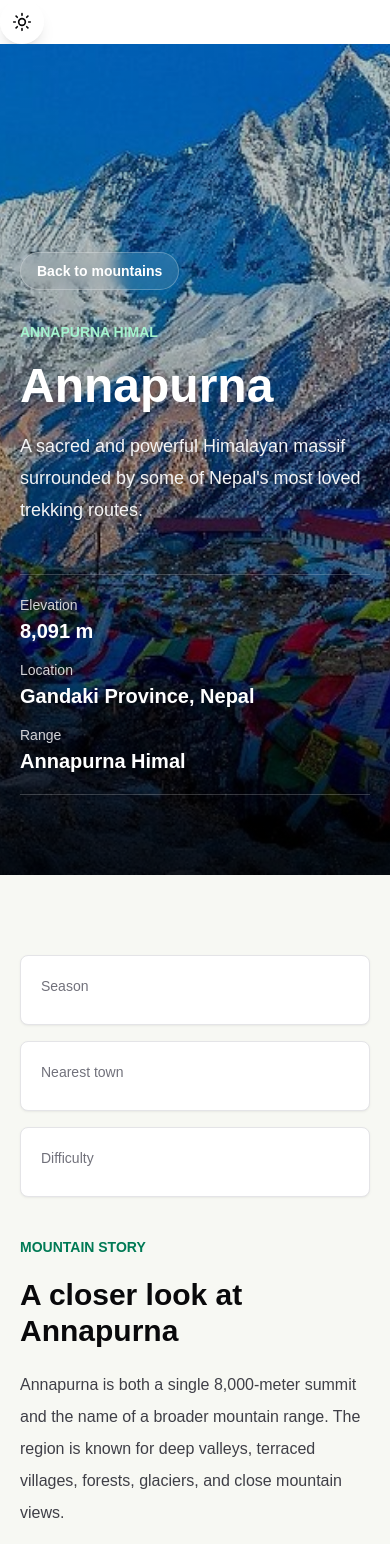
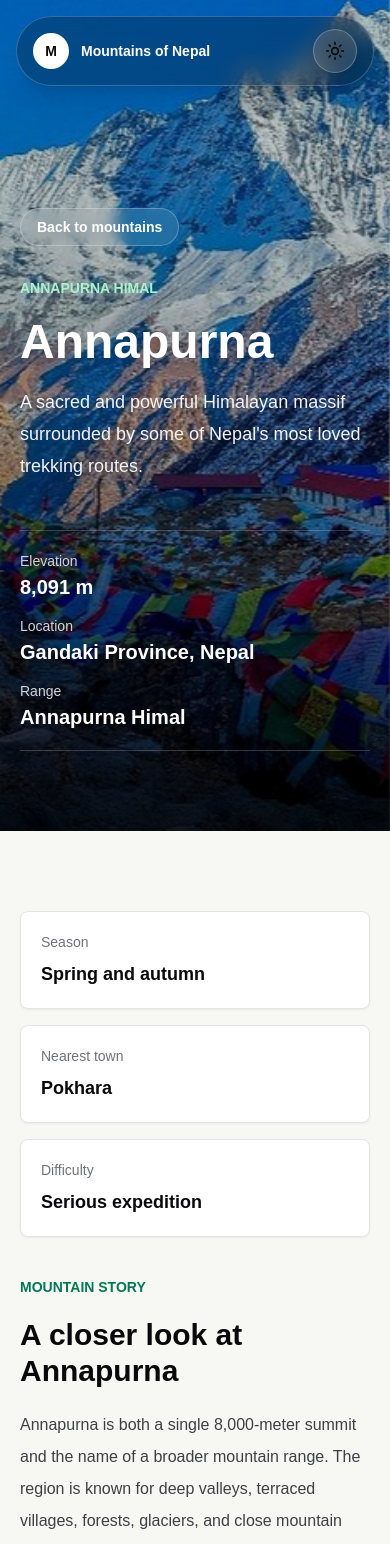
Before and after one commit to Bishuthapa/stunning-mountains, a Next.js app: page /mountains/annapurna in a window 390 px wide. Shown: the top 1544 px of the page. Built offline with nearby package versions, Linux system fonts and the light colour scheme.

Commit message:
update-global-css

```diff
--- a/app/globals.css
+++ b/app/globals.css
@@ -24,3 +24,84 @@ body {
   color: var(--foreground);
   font-family: Arial, Helvetica, sans-serif;
 }
+
+::selection {
+  background: #10b981;
+  color: #052e16;
+}
+
+.animate-fade-in {
+  animation: fade-in 700ms ease both;
+}
+
+.animate-rise-in {
+  animation: rise-in 700ms cubic-bezier(0.16, 1, 0.3, 1) both;
+}
+
+.animate-scale-in {
+  animation: scale-in 800ms cubic-bezier(0.16, 1, 0.3, 1) both;
+}
+
+.mountain-card-shine::after {
+  content: "";
+  position: absolute;
+  inset: 0;
+  background: linear-gradient(
+    120deg,
+    transparent 20%,
+    rgb(255 255 255 / 0.22) 45%,
+    transparent 70%
+  );
+  transform: translateX(-130%);
+  transition: transform 700ms ease;
+}
+
+.mountain-card-shine:hover::after {
+  transform: translateX(130%);
+}
+
+@keyframes fade-in {
+  from {
+    opacity: 0;
+  }
+  to {
+    opacity: 1;
+  }
+}
+
+@keyframes rise-in {
+  from {
+    filter: blur(8px);
+    opacity: 0;
+    transform: translateY(28px) scale(0.98);
+  }
+  to {
+    filter: blur(0);
+    opacity: 1;
+    transform: translateY(0) scale(1);
+  }
+}
+
+@keyframes scale-in {
+  from {
+    filter: blur(10px);
+    opacity: 0;
+    transform: scale(1.04);
+  }
+  to {
+    filter: blur(0);
+    opacity: 1;
+    transform: scale(1);
+  }
+}
+
+@media (prefers-reduced-motion: reduce) {
+  *,
+  *::before,
+  *::after {
+    animation-duration: 1ms !important;
+    animation-iteration-count: 1 !important;
+    scroll-behavior: auto !important;
+    transition-duration: 1ms !important;
+  }
+}
--- a/app/layout.tsx
+++ b/app/layout.tsx
@@ -1,6 +1,6 @@
 import type { Metadata } from "next";
 import { Geist, Geist_Mono } from "next/font/google";
-import { ThemeToggle } from "@/components/ThemeToggle";
+import { SiteHeader } from "@/components/SiteHeader";
 import "./globals.css";
 
 const geistSans = Geist({
@@ -31,7 +31,7 @@ export default function RootLayout({
       suppressHydrationWarning
     >
       <body className="min-h-full flex flex-col">
-        <ThemeToggle />
+        <SiteHeader />
         {children}
       </body>
     </html>
--- /dev/null
+++ b/components/SiteHeader.tsx
@@ -0,0 +1,33 @@
+import Link from "next/link";
+import { ThemeToggle } from "@/components/ThemeToggle";
+
+export function SiteHeader() {
+  return (
+    <header className="fixed inset-x-0 top-0 z-50 px-4 py-4 sm:px-6">
+      <div className="mx-auto flex max-w-6xl items-center justify-between rounded-full border border-white/20 bg-zinc-950/25 px-4 py-3 text-white shadow-xl shadow-black/10 backdrop-blur-md">
+        <Link href="/" className="flex items-center gap-3">
+          <span className="grid h-9 w-9 place-items-center rounded-full bg-white text-sm font-bold text-zinc-950">
+            M
+          </span>
+          <span className="text-sm font-semibold sm:text-base">
+            Mountains of Nepal
+          </span>
+        </Link>
+
+        <nav className="hidden items-center gap-6 text-sm font-medium text-zinc-100 sm:flex">
+          <Link href="/#mountains" className="transition hover:text-white">
+            Peaks
+          </Link>
+          <Link
+            href="/mountains/mount-everest"
+            className="transition hover:text-white"
+          >
+            Everest
+          </Link>
+        </nav>
+
+        <ThemeToggle />
+      </div>
+    </header>
+  );
+}
--- a/components/mountains/MountainCard.tsx
+++ b/components/mountains/MountainCard.tsx
@@ -4,23 +4,33 @@ import type { Mountain } from "@/data/mountains";
 
 type MountainCardProps = {
   mountain: Mountain;
+  index?: number;
   loading?: "eager" | "lazy";
 };
 
-export function MountainCard({ mountain, loading = "lazy" }: MountainCardProps) {
+export function MountainCard({
+  mountain,
+  index = 0,
+  loading = "lazy",
+}: MountainCardProps) {
   return (
     <Link
       href={`/mountains/${mountain.slug}`}
-      className="group block overflow-hidden rounded-lg border border-zinc-200 bg-white text-zinc-950 shadow-sm transition hover:-translate-y-1 hover:border-zinc-300 hover:shadow-xl hover:shadow-zinc-950/10 dark:border-zinc-800 dark:bg-zinc-950 dark:text-zinc-50 dark:hover:border-zinc-600"
+      className="group animate-rise-in relative block overflow-hidden rounded-lg border border-zinc-200/80 bg-white text-zinc-950 opacity-0 shadow-sm shadow-zinc-950/5 transition duration-300 mountain-card-shine hover:-translate-y-1.5 hover:border-emerald-300 hover:shadow-2xl hover:shadow-emerald-950/10 dark:border-zinc-800 dark:bg-zinc-950 dark:text-zinc-50 dark:shadow-black/30 dark:hover:border-emerald-500/50"
+      style={{ animationDelay: `${index * 80}ms` }}
     >
-      <div className="aspect-4/3 overflow-hidden bg-zinc-100 dark:bg-zinc-900">
+      <div className="relative aspect-4/3 overflow-hidden bg-zinc-100 dark:bg-zinc-900">
         <SmartImage
           name={mountain.imageKey}
           alt={mountain.name}
-          className="h-full w-full object-cover transition duration-500 group-hover:scale-105"
+          className="h-full w-full object-cover transition duration-700 group-hover:scale-105"
           loading={loading}
           sizes="(max-width: 768px) 100vw, 33vw"
         />
+        <div className="absolute inset-x-0 bottom-0 h-24 bg-gradient-to-t from-black/55 to-transparent opacity-80 transition group-hover:opacity-100" />
+        <p className="absolute bottom-4 left-4 rounded-full bg-white/90 px-3 py-1 text-xs font-semibold text-zinc-950 shadow-sm backdrop-blur dark:bg-zinc-950/85 dark:text-zinc-50">
+          {mountain.range}
+        </p>
       </div>
       <div className="space-y-4 p-5">
         <div className="space-y-2">
@@ -34,6 +44,12 @@ export function MountainCard({ mountain, loading = "lazy" }: MountainCardProps)
         <p className="text-sm leading-6 text-zinc-600 dark:text-zinc-300">
           {mountain.summary}
         </p>
+        <div className="flex items-center justify-between border-t border-zinc-100 pt-4 text-sm font-semibold dark:border-zinc-800">
+          <span>{mountain.location}</span>
+          <span className="rounded-full bg-emerald-50 px-3 py-1 text-emerald-800 transition group-hover:bg-emerald-600 group-hover:text-white dark:bg-emerald-400/10 dark:text-emerald-200 dark:group-hover:bg-emerald-400 dark:group-hover:text-emerald-950">
+            View
+          </span>
+        </div>
       </div>
     </Link>
   );
--- a/components/mountains/MountainGrid.tsx
+++ /dev/null
@@ -1,16 +0,0 @@
-import { mountains } from "@/data/mountains";
-import { MountainCard } from "@/components/mountains/MountainCard";
-
-export function MountainGrid() {
-  return (
-    <div className="grid w-full gap-6 sm:grid-cols-2 lg:grid-cols-3">
-      {mountains.map((mountain, index) => (
-        <MountainCard
-          key={mountain.slug}
-          mountain={mountain}
-          loading={index < 3 ? "eager" : "lazy"}
-        />
-      ))}
-    </div>
-  );
-}
--- a/data/mountains.ts
+++ b/data/mountains.ts
@@ -7,6 +7,9 @@ export type Mountain = {
   elevation: string;
   location: string;
   range: string;
+  season: string;
+  nearestTown: string;
+  difficulty: string;
   summary: string;
   description: readonly string[];
   facts: readonly {
@@ -23,6 +26,9 @@ export const mountains = [
     elevation: "8,848.86 m",
     location: "Solukhumbu District, Nepal",
     range: "Mahalangur Himal",
+    season: "Spring and autumn",
+    nearestTown: "Namche Bazaar",
+    difficulty: "Extreme expedition",
     summary:
       "The highest mountain on Earth, known in Nepal as Sagarmatha and in Tibet as Chomolungma.",
     description: [
@@ -42,6 +48,9 @@ export const mountains = [
     elevation: "8,586 m",
     location: "Eastern Nepal and Sikkim border",
     range: "Kanchenjunga Himal",
+    season: "Spring and autumn",
+    nearestTown: "Taplejung",
+    difficulty: "Remote expedition",
     summary:
       "The world's third-highest mountain, treasured for its huge massif and remote eastern Himalayan landscape.",
     description: [
@@ -61,6 +70,9 @@ export const mountains = [
     elevation: "8,516 m",
     location: "Solukhumbu District, Nepal",
     range: "Mahalangur Himal",
+    season: "Spring",
+    nearestTown: "Namche Bazaar",
+    difficulty: "Extreme expedition",
     summary:
       "A neighbor of Everest with one of the most dramatic south faces in the Himalaya.",
     description: [
@@ -80,6 +92,9 @@ export const mountains = [
     elevation: "8,505 m",
     location: "Taplejung District, Nepal",
     range: "Kanchenjunga Himal",
+    season: "Spring and autumn",
+    nearestTown: "Taplejung",
+    difficulty: "Remote expedition",
     summary:
       "Also called Kanchenjunga West, this high summit is part of the huge Kanchenjunga massif.",
     description: [
@@ -99,6 +114,9 @@ export const mountains = [
     elevation: "8,485 m",
     location: "Sankhuwasabha District, Nepal",
     range: "Mahalangur Himal",
+    season: "Spring and autumn",
+    nearestTown: "Khandbari",
+    difficulty: "Technical expedition",
     summary:
       "A pyramid-shaped giant east of Everest, respected for its clean shape and difficult climbing.",
     description: [
@@ -118,6 +136,9 @@ export const mountains = [
     elevation: "8,167 m",
     location: "Gandaki Province, Nepal",
     range: "Dhaulagiri Himal",
+    season: "Spring and autumn",
+    nearestTown: "Beni",
+    difficulty: "Serious expedition",
     summary:
       "A massive white peak west of the Kali Gandaki Gorge, famous for its steep faces and isolated beauty.",
     description: [
@@ -137,6 +158,9 @@ export const mountains = [
     elevation: "8,163 m",
     location: "Gorkha District, Nepal",
     range: "Mansiri Himal",
+    season: "Spring and autumn",
+    nearestTown: "Sama Gaun",
+    difficulty: "High expedition",
     summary:
       "The mountain of the spirit, rising above remote valleys and classic high-pass trekking country.",
     description: [
@@ -156,6 +180,9 @@ export const mountains = [
     elevation: "8,091 m",
     location: "Gandaki Province, Nepal",
     range: "Annapurna Himal",
+    season: "Spring and autumn",
+    nearestTown: "Pokhara",
+    difficulty: "Serious expedition",
     summary:
       "A sacred and powerful Himalayan massif surrounded by some of Nepal's most loved trekking routes.",
     description: [
@@ -175,6 +202,9 @@ export const mountains = [
     elevation: "7,893 m",
     location: "Gorkha District, Nepal",
     range: "Mansiri Himal",
+    season: "Spring and autumn",
+    nearestTown: "Sama Gaun",
+    difficulty: "Remote expedition",
     summary:
       "A striking peak in the Manaslu region, known for its sharp profile and remote mountain setting.",
     description: [
```
Also changed, not shown: components/mountains/MountainExplorer.tsx (added, +119 -0 lines).
